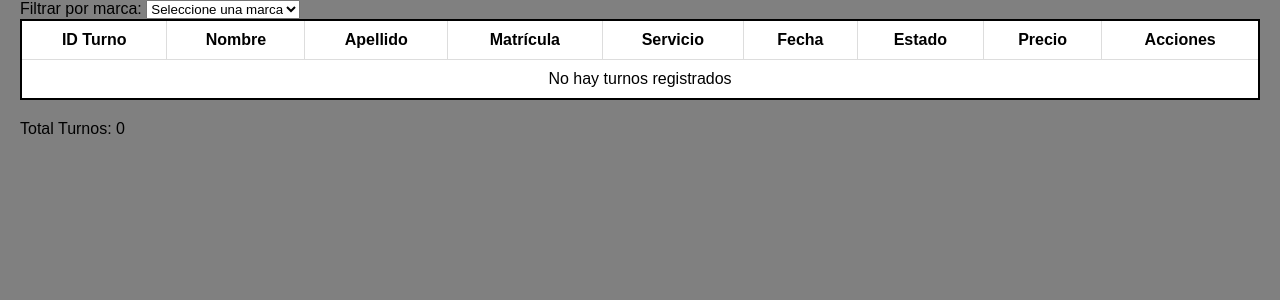
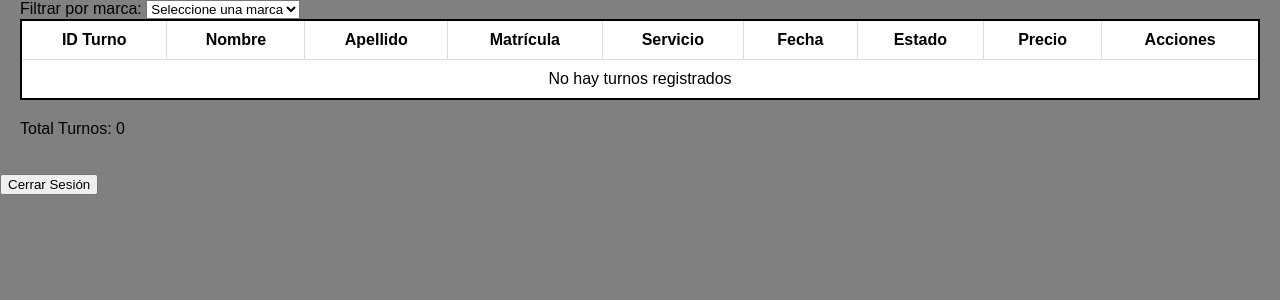
Before and after one commit to UliWT/Car_wash, a PHP site: page / in a window 1280 px wide. Shown: the part 136-436 px from the top of the page. Run offline with PHP 8.4, Linux system fonts and the light colour scheme; data comes from the database, SQL or seed files in the repository; data that the repository does not hold is empty.

Commit message:
se agrego el boton de cerrar sesion en index.php

```diff
--- a/front/Admin/index.php
+++ b/front/Admin/index.php
@@ -200,5 +200,10 @@ $(document).ready(function() {
             z-index: 1000;
         }
     </style>
+
+<form action="../Logout/logout.php" method="POST">
+        <button type="submit">Cerrar Sesión</button>
+    </form>
+
 </body>
 </html>
```
